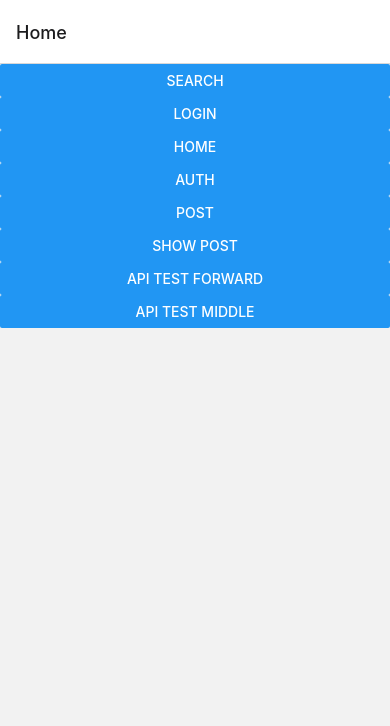
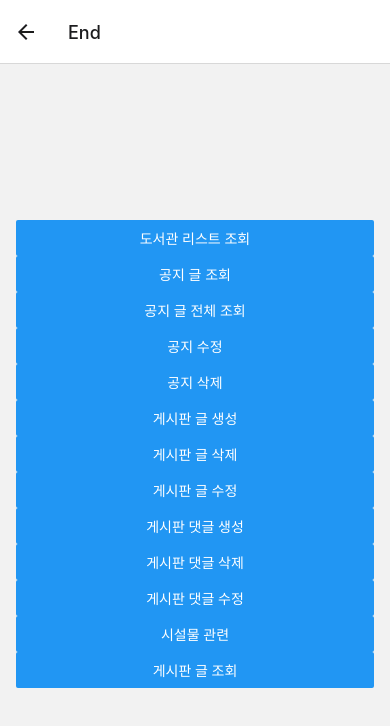
Before and after one commit to KULib-Project/KULibraryApp, a React Native app: screen /End in a window 390 px wide. Shown: the top 726 px of the page. Built offline with nearby package versions, Linux system fonts and the light colour scheme; what expo-web-browser would draw is missing.

Commit message:
'APITestEnd'

```diff
--- a/App.js
+++ b/App.js
@@ -15,6 +15,7 @@ import Show from './screens/PostShowScreen';
 import Load from './screens/LoadingScreen';
 import Forward from './screens/APITestForward';
 import Middle from './screens/APITestMiddle';
+import End from './screens/APITestEnd';
 
 const Stack = createNativeStackNavigator();
 
@@ -36,6 +37,7 @@ function App() {
         <Stack.Screen name="PostDetail" component={PostDetail} />
         <Stack.Screen name="Forward" component={Forward} />
         <Stack.Screen name="Middle" component={Middle} />
+        <Stack.Screen name="End" component={End} />
       </Stack.Navigator>
     </NavigationContainer>
   );
--- /dev/null
+++ b/screens/APITestEnd.js
@@ -0,0 +1,357 @@
+import React, { useEffect, useRef, useState } from "react";
+import { Text, StyleSheet, TouchableOpacity, View, Button } from "react-native";
+import axios from "axios";
+
+const End = ({ navigation }) => {
+  /*
+    도서관 리스트 조회:
+    "1": "백주년기념 학술정보관",
+    로 출력됨. output하고 다른 거 같음
+  */
+  const bookCategory = () => {
+    axios
+      .get("https://library-2022.herokuapp.com/book/category?2")
+      .then((res) => {
+        console.log("==============================================");
+        console.log(res.data);
+        console.log("++++++++++++++++++++++++++++++++++++++++++++++");
+      })
+      .catch((error) => {
+        console.log("error: " + error);
+      });
+  };
+
+  const noticeDetail = () => {
+    axios
+      .get("https://library-2022.herokuapp.com/notice/detail?id=2")
+      .then((res) => {
+        console.log("==============================================");
+        console.log(res.data);
+        console.log("++++++++++++++++++++++++++++++++++++++++++++++");
+      })
+      .catch((error) => {
+        console.log("error: " + error);
+      });
+  };
+
+  const notice = () => {
+    axios
+      .get("https://library-2022.herokuapp.com/notice")
+      .then((res) => {
+        console.log("==============================================");
+        console.log(res.data);
+        console.log("++++++++++++++++++++++++++++++++++++++++++++++");
+      })
+      .catch((error) => {
+        console.log("error: " + error);
+      });
+  };
+
+  /*
+    500에러
+  */
+  const noticeUpdateData = {
+    email: "qqww212222@korea.ac.kr",
+    id: 2,
+    title: "수정 테스트113",
+    content: "내용 수정 테스트131",
+  };
+  const noticeUpdate = () => {
+    axios
+      .put("https://library-2022.herokuapp.com/notice/update", noticeUpdateData)
+      .then((res) => {
+        console.log("==============================================");
+        console.log(res.data);
+        console.log("++++++++++++++++++++++++++++++++++++++++++++++");
+      })
+      .catch((error) => {
+        console.log("error: " + error);
+      });
+  };
+
+  /*
+    500에러
+  */
+  const noticeDeleteData = {
+    id: 1,
+    email: "qqww212222@korea.ac.kr",
+  };
+  const noticeDelete = () => {
+    axios
+      .put("https://library-2022.herokuapp.com/notice/delete", noticeDeleteData)
+      .then((res) => {
+        console.log("==============================================");
+        console.log(res.data);
+        console.log("++++++++++++++++++++++++++++++++++++++++++++++");
+      })
+      .catch((error) => {
+        console.log("error: " + error);
+      });
+  };
+
+  /*
+    글 생성 번호가 return되는 거 같음
+  */
+  const communitySaveData = {
+    email: "11@korea.ac.kr",
+    content: "안녕하세3214124142141요312321",
+    title: "테스트 게시물 4132141444443",
+  };
+  const communitySave = () => {
+    axios
+      .post(
+        "https://library-2022.herokuapp.com/community/save",
+        communitySaveData
+      )
+      .then((res) => {
+        console.log("==============================================");
+        console.log(res.data);
+        console.log("++++++++++++++++++++++++++++++++++++++++++++++");
+      })
+      .catch((error) => {
+        console.log("error: " + error);
+      });
+  };
+
+  /*
+    500에러. 작성자가 아닌데 호출해서 에러 생긴 거 같음
+  */
+  const communityDeleteData = {
+    email: "11@korea.ac.kr",
+    id: 1,
+  };
+  const communityDelete = () => {
+    axios
+      .put(
+        "https://library-2022.herokuapp.com/community/delete",
+        communityDeleteData
+      )
+      .then((res) => {
+        console.log("==============================================");
+        console.log(res.data);
+        console.log("++++++++++++++++++++++++++++++++++++++++++++++");
+      })
+      .catch((error) => {
+        console.log("error: " + error);
+      });
+  };
+
+  /*
+    500에러. 작성자가 아닌데 호출해서 에러 생긴 거 같음
+  */
+  const communityUpdateData = {
+    title: "수정 테스트1",
+    content: "내용 변화 테스트1",
+    email: "1111@korea.ac.kr",
+    id: 1,
+  };
+  const communityUpdate = () => {
+    axios
+      .put(
+        "https://library-2022.herokuapp.com/community/update",
+        communityUpdateData
+      )
+      .then((res) => {
+        console.log("==============================================");
+        console.log(res.data);
+        console.log("++++++++++++++++++++++++++++++++++++++++++++++");
+      })
+      .catch((error) => {
+        console.log("error: " + error);
+      });
+  };
+
+  /*
+    500에러
+    대댓글도 테스트해야함
+    seq 반환?
+  */
+  const commentsSaveData = {
+    content: "댓글 테스트1",
+    email: "11@korea.ac.kr",
+    id: 2,
+  };
+  const commentsSave = () => {
+    axios
+      .post(
+        "https://library-2022.herokuapp.com/comments/save",
+        commentsSaveData
+      )
+      .then((res) => {
+        console.log("==============================================");
+        console.log(res.data);
+        console.log("++++++++++++++++++++++++++++++++++++++++++++++");
+      })
+      .catch((error) => {
+        console.log("error: " + error);
+      });
+  };
+
+  /*
+    500에러
+  */
+  const commentsDeleteData = {
+    email: "11@korea.ac.kr",
+    id: 2,
+  };
+  const commentsDelete = () => {
+    axios
+      .put(
+        "https://library-2022.herokuapp.com/comments/delete",
+        commentsDeleteData
+      )
+      .then((res) => {
+        console.log("==============================================");
+        console.log(res.data);
+        console.log("++++++++++++++++++++++++++++++++++++++++++++++");
+      })
+      .catch((error) => {
+        console.log("error: " + error);
+      });
+  };
+
+  /*
+    500에러
+  */
+  const commentsUpdateData = {
+    content: "댓글 수정 테스트3",
+    email: "11@korea.ac.kr",
+    cit_id: 2,
+    cmt_id: 1,
+  };
+  const commentsUpdate = () => {
+    axios
+      .put(
+        "https://library-2022.herokuapp.com/comments/update",
+        commentsUpdateData
+      )
+      .then((res) => {
+        console.log("==============================================");
+        console.log(res.data);
+        console.log("++++++++++++++++++++++++++++++++++++++++++++++");
+      })
+      .catch((error) => {
+        console.log("error: " + error);
+      });
+  };
+
+  //404에러
+  const infoList = () => {
+    axios
+      .get("https://library-2022.herokuapp.com/InfoList")
+      .then((res) => {
+        console.log("==============================================");
+        console.log(res.data);
+        console.log("++++++++++++++++++++++++++++++++++++++++++++++");
+      })
+      .catch((error) => {
+        console.log("error: " + error);
+      });
+  };
+
+  //404에러
+  const communityDetail = () => {
+    axios
+      .get("https://library-2022.herokuapp.com/communityDetail?key=id")
+      .then((res) => {
+        console.log("==============================================");
+        console.log(res.data);
+        console.log("++++++++++++++++++++++++++++++++++++++++++++++");
+      })
+      .catch((error) => {
+        console.log("error: " + error);
+      });
+  };
+
+  return (
+    <View style={styles.container}>
+      <Button
+        style={styles.apiButton}
+        title="도서관 리스트 조회"
+        onPress={() => bookCategory()}
+      />
+      <Button
+        style={styles.apiButton}
+        title="공지 글 조회"
+        onPress={() => noticeDetail()}
+      />
+
+      <Button
+        style={styles.apiButton}
+        title="공지 글 전체 조회"
+        onPress={() => notice()}
+      />
+
+      <Button
+        style={styles.apiButton}
+        title="공지 수정"
+        onPress={() => noticeUpdate()}
+      />
+
+      <Button
+        style={styles.apiButton}
+        title="공지 삭제"
+        onPress={() => noticeDelete()}
+      />
+
+      <Button
+        style={styles.apiButton}
+        title="게시판 글 생성"
+        onPress={() => communitySave()}
+      />
+
+      <Button
+        style={styles.apiButton}
+        title="게시판 글 삭제"
+        onPress={() => communityDelete()}
+      />
+
+      <Button
+        style={styles.apiButton}
+        title="게시판 글 수정"
+        onPress={() => communityUpdate()}
+      />
+
+      <Button
+        style={styles.apiButton}
+        title="게시판 댓글 생성"
+        onPress={() => commentsSave()}
+      />
+
+      <Button
+        style={styles.apiButton}
+        title="게시판 댓글 삭제"
+        onPress={() => commentsDelete()}
+      />
+
+      <Button
+        style={styles.apiButton}
+        title="게시판 댓글 수정"
+        onPress={() => commentsUpdate()}
+      />
+
+      <Button
+        style={styles.apiButton}
+        title="시설물 관련"
+        onPress={() => infoList()}
+      />
+      <Button
+        style={styles.apiButton}
+        title="게시판 글 조회"
+        onPress={() => communityDetail()}
+      />
+    </View>
+  );
+};
+export default End;
+
+const styles = StyleSheet.create({
+  container: {
+    flex: 1,
+    justifyContent: "center",
+    marginHorizontal: 16,
+  },
+  apiButton: {
+    color: "#7a0909",
+  },
+});
--- a/screens/HomeScreen.js
+++ b/screens/HomeScreen.js
@@ -1,23 +1,27 @@
-import React from 'react';
-import { Button, View } from 'react-native';
+import React from "react";
+import { Button, View } from "react-native";
 
 //앱 처음 페이지에 보여지는 화면 각 버튼에 네비게이션 설정
 function HomeScreen({ navigation }) {
   return (
     <View>
-      <Button title="Search" onPress={() => navigation.navigate('Search')} />
-      <Button title="Login" onPress={() => navigation.navigate('Login')} />
-      <Button title="Home" onPress={() => navigation.navigate('Home')} />
-      <Button title="Auth" onPress={() => navigation.navigate('Auth')} />
-      <Button title="Post" onPress={() => navigation.navigate('Post')} />
-      <Button title="Show Post" onPress={() => navigation.navigate('Show')} />
+      <Button title="Search" onPress={() => navigation.navigate("Search")} />
+      <Button title="Login" onPress={() => navigation.navigate("Login")} />
+      <Button title="Home" onPress={() => navigation.navigate("Home")} />
+      <Button title="Auth" onPress={() => navigation.navigate("Auth")} />
+      <Button title="Post" onPress={() => navigation.navigate("Post")} />
+      <Button title="Show Post" onPress={() => navigation.navigate("Show")} />
       <Button
         title="API Test Forward"
-        onPress={() => navigation.navigate('Forward')}
+        onPress={() => navigation.navigate("Forward")}
       />
       <Button
         title="API Test Middle"
-        onPress={() => navigation.navigate('Middle')}
+        onPress={() => navigation.navigate("Middle")}
+      />
+      <Button
+        title="API Test End"
+        onPress={() => navigation.navigate("End")}
       />
     </View>
   );
```
